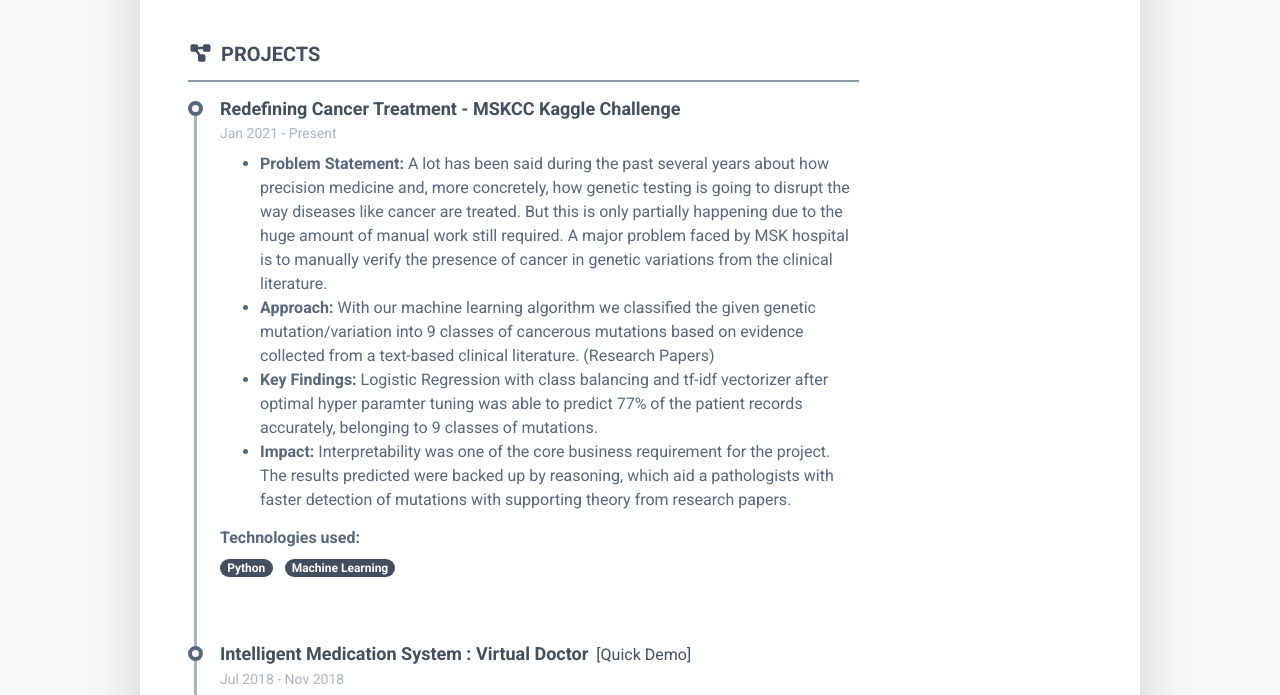
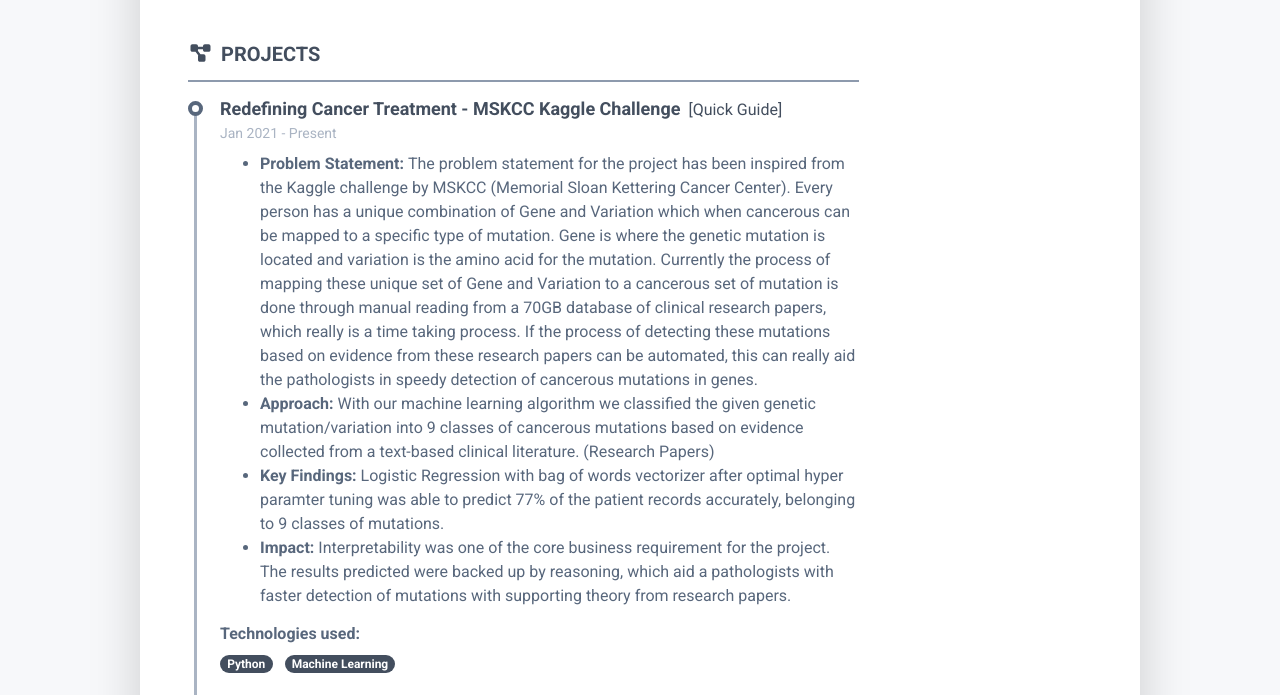
Before and after one commit to venikaanand/venikaanand.github.io, a plain HTML site: page index.html in a window 1280 px wide. Shown: the part 3610-4305 px from the top of the page. Drawn offline with Linux system fonts and the light colour scheme.

Commit message:
Final Commit

```diff
--- a/index.html
+++ b/index.html
@@ -377,7 +377,8 @@
 										<div class="resume-timeline-item-header mb-2">
 											<div class="d-flex flex-md-row">
 												<h3 class="resume-position-title font-weight-bold mb-1">Redefining
-													Cancer Treatment - MSKCC Kaggle Challenge</h3>
+													Cancer Treatment - MSKCC Kaggle Challenge   </h3>
+													<a href='https://drive.google.com/file/d/14wNSUHP_bil3LbDlFot9snc8Pj0Ugo-7/view?usp=sharing' target="_blank" class="ml-2">[Quick Guide]</a>
 												<!-- <a href="https://github.com/Vin-itall/CloudArcade" target="_blank" class="ml-2"><i class="fab fa-github fa-lg"></i></a> -->
 											</div>
 											<!--//row-->
@@ -388,17 +389,12 @@
 
 											<ul>
 
-												<li><b>Problem Statement: </b> A lot has been said during the past several years about how precision medicine
-													and, more concretely, how genetic testing is going to disrupt the way diseases
-													like cancer are treated. But this is only partially happening due to the huge
-													amount of manual work still required. A major problem faced by MSK hospital
-													is to manually verify the presence of cancer in genetic variations from the
-													clinical literature.
+												<li><b>Problem Statement: </b> The problem statement for the project has been inspired from the Kaggle challenge by MSKCC (Memorial Sloan Kettering Cancer Center). Every person has a unique combination of Gene and Variation which when cancerous can be mapped to a specific type of mutation. Gene is where the genetic mutation is located and variation is the amino acid for the mutation. Currently the process of mapping these unique set of Gene and Variation to a cancerous set of mutation is done through manual reading from a 70GB database of clinical research papers, which really is a time taking process. If the process of detecting these mutations based on evidence from these research papers can be automated, this can really aid the pathologists in speedy detection of cancerous mutations in genes.
 												</li>
 												<li><b>Approach: </b>With our machine learning algorithm we classified the
 													given genetic mutation/variation into 9 classes of cancerous mutations based on evidence collected from a text-based clinical
 													literature.	(Research Papers) </li>
-												<li><b>Key Findings: </b> Logistic Regression with class balancing and tf-idf vectorizer after optimal hyper paramter tuning was able to predict 77% of the patient records accurately, belonging to 9 classes of mutations.
+												<li><b>Key Findings: </b> Logistic Regression with bag of words vectorizer after optimal hyper paramter tuning was able to predict 77% of the patient records accurately, belonging to 9 classes of mutations.
 												</li>
 												<li><b>Impact: </b> Interpretability was one of the core business requirement for the project. The results predicted were backed up by reasoning, which aid a pathologists with faster detection of mutations with supporting theory from research papers.</li>
 
```
